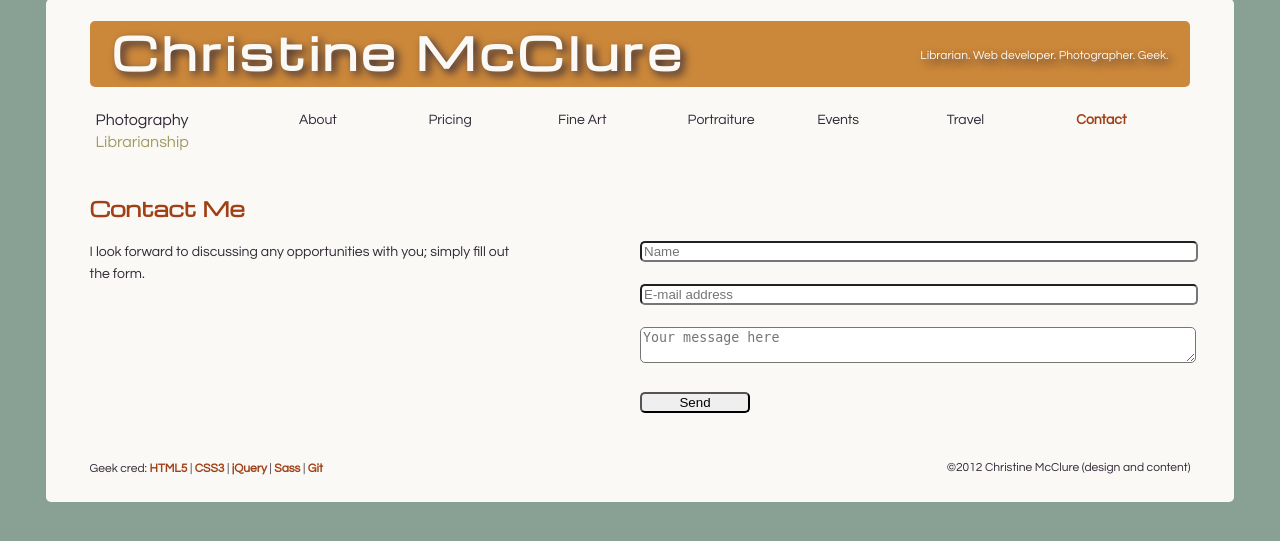
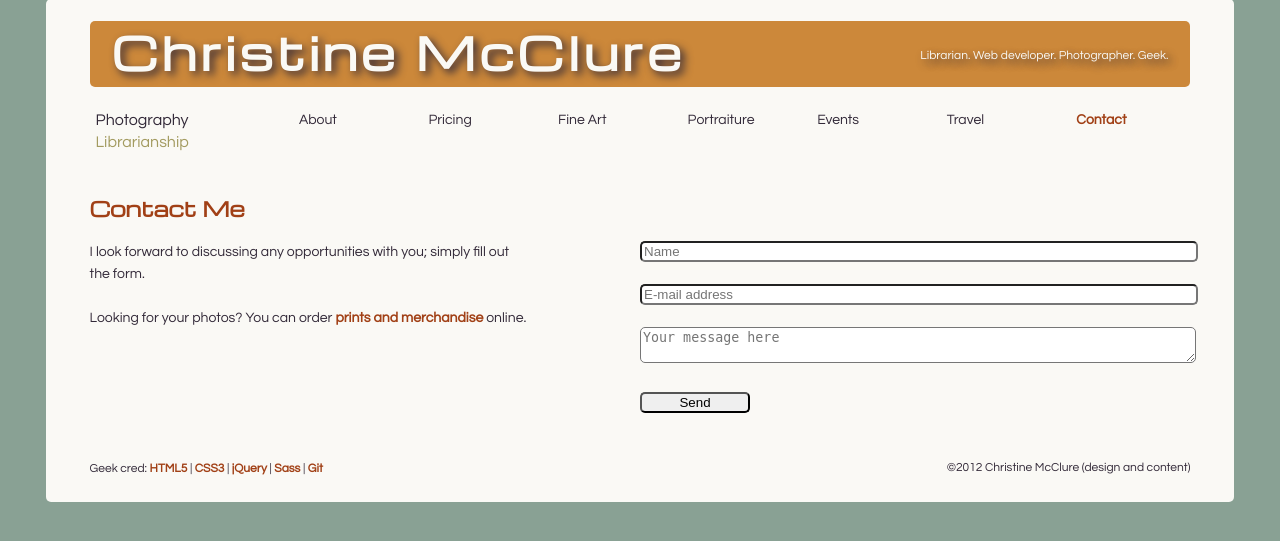
Before and after one commit to christinemcclure/html5site, a PHP site: page /contactPhoto/index.php in a window 1280 px wide. Shown: the part 45-586 px from the top of the page. Run offline with PHP 8.4, Linux system fonts and the light colour scheme.

Commit message:
added link to ordering on contact form

```diff
--- a/includes/form-validate.php
+++ b/includes/form-validate.php
@@ -1,7 +1,8 @@
 <?php // this script creates the  email form
 
 $contact_email="christine@christinemcclure.com";
-$feedback= "<p>I look forward to discussing any opportunities with you; simply fill out the form.</p>";
+$feedback= "<p>I look forward to discussing any opportunities with you; simply fill out the form.</p>
+  <p>Looking for your photos? You can order <a href=\"http://christinemcclure.zenfolio.com\">prints and merchandise</a> online.</p>";
 $cssclass = "showForm";
 
 
```
